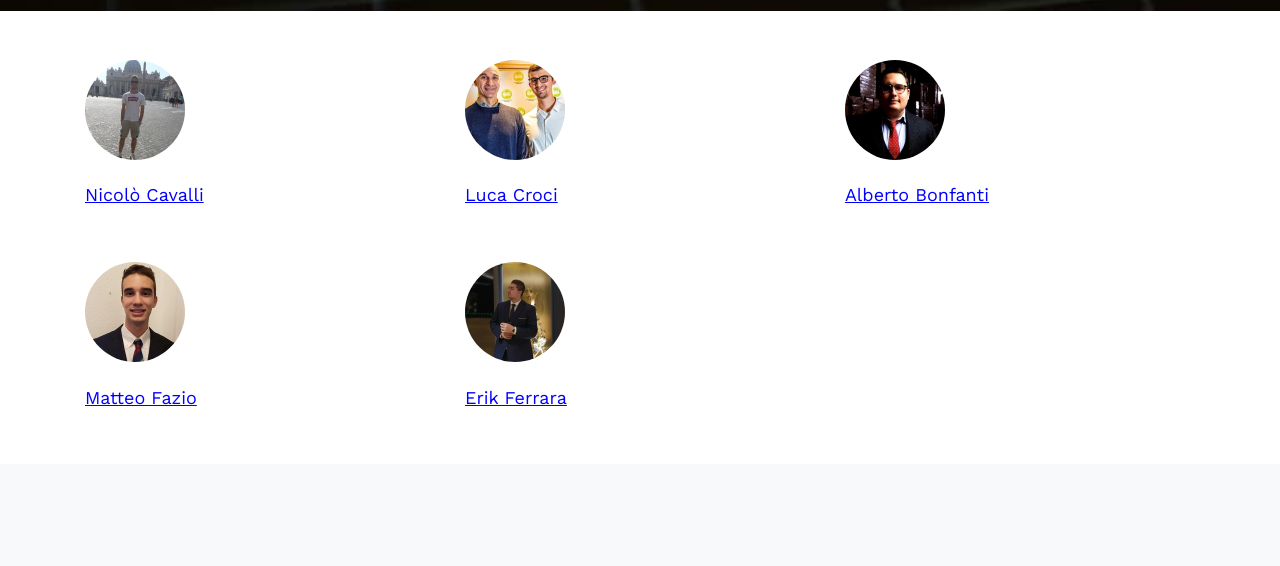
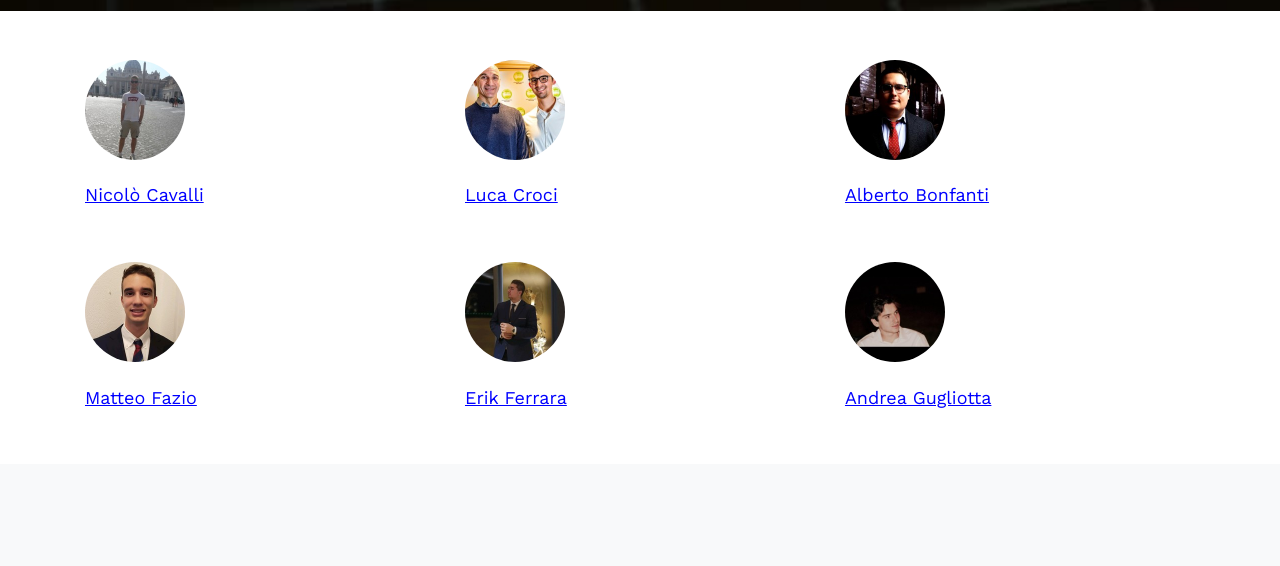
Before and after one commit to equityspace/0, a plain HTML site: page about.html in a window 1280 px wide. Shown: the part 789-1355 px from the top of the page. Drawn offline with nearby package versions, Linux system fonts and the light colour scheme; files whose address does not match are found by name.

Commit message:
gugliotta image added

```diff
--- a/about.html
+++ b/about.html
@@ -105,6 +105,14 @@
               </div>
             </div>
           </div>
+		  <div class="col-md-12 col-lg-4" data-aos="fade-up" data-aos-delay="200">
+            <div class="block-person-1">
+              <img src="images/us/andreagugliotta.jpg" alt="Free template by TemplateUX" class="img-fluid" style="margin-bottom:7%;">
+              <div class="block-content">
+                <a style='color:blue' href="https://www.linkedin.com/in/andrea-gugliotta-8a5489190"><u><h3 class="heading" style='color:blue'>Andrea Gugliotta</h3></u></a>
+              </div>
+            </div>
+          </div>
         </div>
       </div>
     </div> <!-- .templateux-section -->
```
Also changed, not shown: images/us/andreagugliotta.jpg (added).
